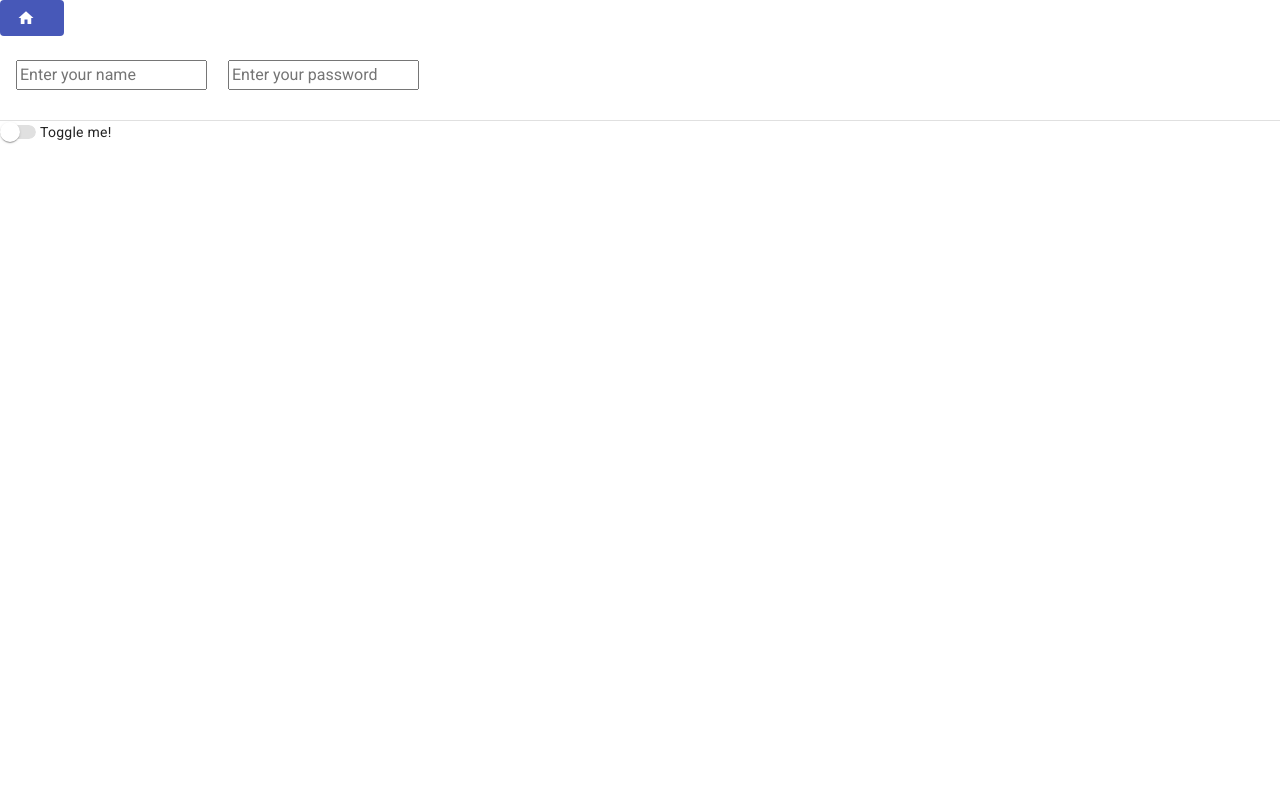
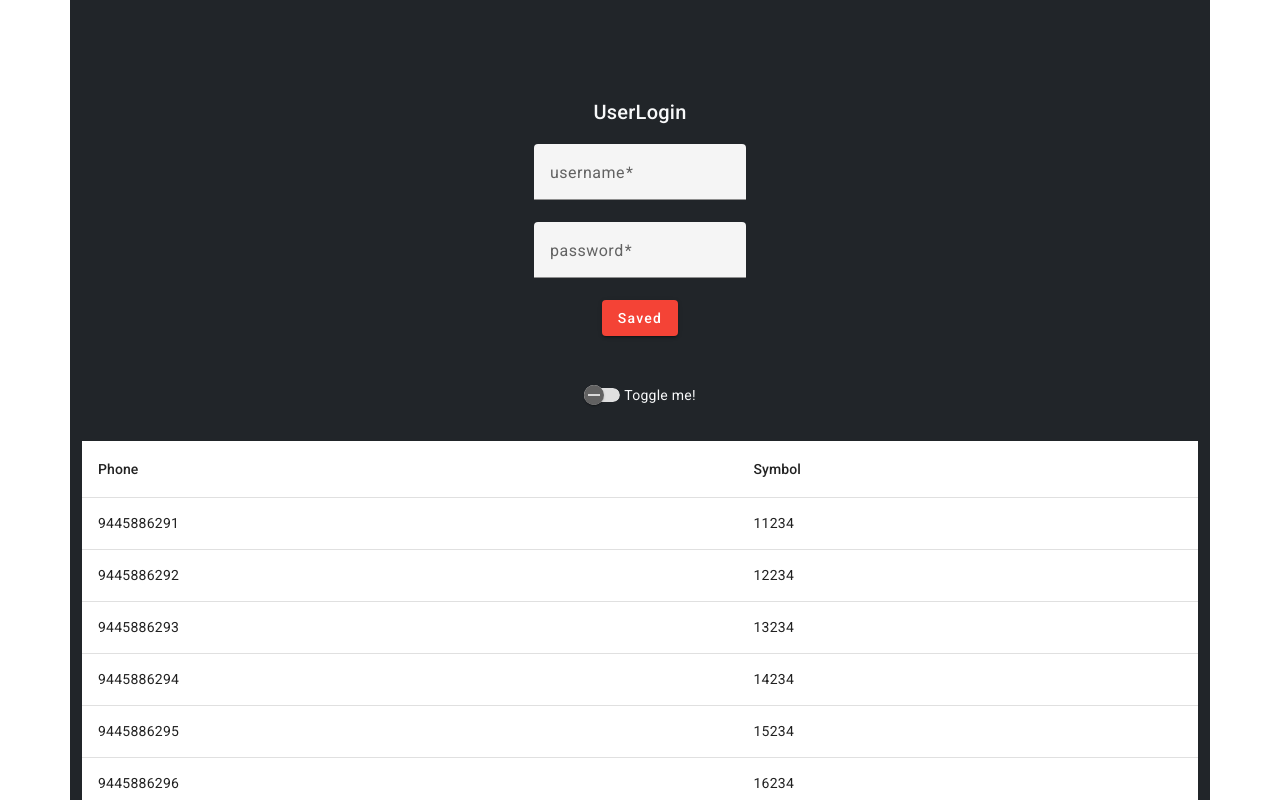
Before and after one commit to ParthipanSrinivasan/AngularProject, an Angular app: page /paginator in a window 1280 px wide. Before the commit this address led to /. Shown: the top 800 px of the page. Built offline with nearby package versions, Linux system fonts and the light colour scheme.

Commit message:
login page

```diff
--- a/src/app/app-routing.module.ts
+++ b/src/app/app-routing.module.ts
@@ -1,7 +1,10 @@
 import { NgModule } from '@angular/core';
 import { RouterModule, Routes } from '@angular/router';
+import { PaginatorComponent } from './paginator/paginator.component';
 
-const routes: Routes = [];
+const routes: Routes = [
+  {path:"paginator",component:PaginatorComponent }
+];
 
 @NgModule({
   imports: [RouterModule.forRoot(routes)],
--- a/src/app/app.component.html
+++ b/src/app/app.component.html
@@ -1,14 +1,40 @@
-<button mat-flat-button color="primary"><mat-icon>home</mat-icon></button>
-<form >
-  <mat-form-field>
-    <mat-label>Username</mat-label>
-    <input type="text" matInput placeholder="Enter your name">
-  </mat-form-field>
-  <mat-form-field>
-    <mat-label>Password</mat-label>
-    <input type="password" placeholder="Enter your password">
-  </mat-form-field>
-</form>
-<mat-divider>
-</mat-divider>
-<mat-slide-toggle>Toggle me!</mat-slide-toggle>
+<div class="container">
+  <div class="row">
+    <div class="col-12-lg bg-dark">
+      <div class="my-5">
+        <div class="text-center">
+          <div class="py-5" >
+            <h2 class="text-light">UserLogin</h2>
+           <form [formGroup]="phone" (ngSubmit)="onSubmit()">
+            <mat-form-field>
+              <mat-label>username</mat-label>
+               <input type="text" maxlength="10" matInput placeholder="Enter Phone Number" formControlName="phonenumber" name="Phonenumber">
+                </mat-form-field>
+                <br>
+                  <mat-form-field>
+                  <mat-label>password</mat-label>
+                    <input type="text" maxlength="5" matInput placeholder="OTP-Valid" formControlName="otpvalid" name="Otp" >
+                    </mat-form-field>
+                    <br>
+                    <button mat-raised-button color="warn" type="submit" *ngIf="showinput">Saved</button>
+                     <button mat-raised-button color="warn" type="button" *ngIf="showinput1" (click)="onOtp()">OTP-Valid</button>
+           </form>
+                    </div>
+                    <mat-slide-toggle ><div class="text-light">Toggle me!</div></mat-slide-toggle>
+                    <br>
+                  <br>
+              <div class="text-light">
+                <h4 *ngIf="val1">"valid"</h4>
+                <h4 *ngIf="val2">"invalid"</h4>
+                <h4 *ngIf="val3">"sucessfully"</h4>
+                <h4 *ngIf="val4">"invalidotp"</h4>
+                <h4>{{validcheck}}</h4>
+              </div>
+        </div>
+        <div class="text-light">
+          <router-outlet></router-outlet>
+        </div>
+      </div>
+    </div>
+  </div>
+</div>
--- a/src/app/app.component.ts
+++ b/src/app/app.component.ts
@@ -1,5 +1,7 @@
 import { Component } from '@angular/core';
-
+import { FormControl, FormGroup } from '@angular/forms';
+import { HeroService } from './hero.service';
+import { Validators } from '@angular/forms';
 @Component({
   selector: 'app-root',
   templateUrl: './app.component.html',
@@ -7,4 +9,63 @@ import { Component } from '@angular/core';
 })
 export class AppComponent {
   title = 'material';
+  phone=new FormGroup ({ phonenumber:new FormControl('',[Validators.required]),
+  otpvalid:new FormControl('',[Validators.required])
+  });
+
+   validcheck:any="";
+   showinput:boolean=true;
+   showinput1:boolean=false;
+   showinput2:boolean=true;
+   val1=false
+   val2=false
+   val3=false
+   val4=false
+   constructor(public value:HeroService){
+     this.value.elements;
+   }
+   onSubmit(){
+     console.log(this.phone.value.phonenumber);
+     this.value.phoneCheck(this.phone.value.phonenumber).subscribe(
+       (sucess)=>{
+        // const validator =this.phone.get('phonenumber')?.errors;
+     // console.log(validator);
+         this.showinput=false;
+         this.showinput1=true;
+         this.val1=true;
+       setTimeout(()=>{
+           this.val1=false;
+       },3000);
+       },
+       (failed:any)=>{
+         this.showinput=true;
+         this.showinput1=false;
+         this.val2=true;
+         setTimeout(()=>{
+           this.val2=false;
+       },3000);
+       },
+    );
+   }
+   onOtp(){
+    console.log(this.phone.value.otpvalid)
+     this.value.otpChecked(this.phone.value.otpvalid).subscribe(
+       (sucess)=>{
+         this.showinput=false;
+         this.showinput1=false;
+         this.val3=true
+         setTimeout(()=>{
+           this.val3=false;
+           this.validcheck=sucess;
+         },3000)
+       },
+       (failed)=>{
+         this.showinput=false;
+         this.showinput1=true;
+         this.val4=true
+         setTimeout(()=>{
+           this.val4=false;
+         },3000)
+       });
+   }
 }
--- a/src/app/app.module.ts
+++ b/src/app/app.module.ts
@@ -6,27 +6,33 @@ import { BrowserAnimationsModule } from '@angular/platform-browser/animations';
 import {MatIconModule} from '@angular/material/icon';
 import {MatButtonModule} from '@angular/material/button';
 import {MatInputModule} from '@angular/material/input';
-import {MatFormFieldModule} from '@angular/material/form-field';
-import {FormsModule} from '@angular/forms';
+import { MatFormFieldModule} from '@angular/material/form-field';
+import { ReactiveFormsModule} from '@angular/forms';
 import { MatSlideToggleModule } from '@angular/material/slide-toggle';
 import {MatDividerModule} from '@angular/material/divider';
-import {MatListModule} from '@angular/material/list';
-
+import { MatPaginatorModule} from '@angular/material/paginator';
+import { PaginatorComponent } from './paginator/paginator.component';
+import { RouterModule } from '@angular/router';
+import { MatTableModule } from '@angular/material/table';
 @NgModule({
   declarations: [
-    AppComponent
+    AppComponent,
+    PaginatorComponent
   ],
   imports: [
     BrowserModule,
     AppRoutingModule,
+    RouterModule,
     BrowserAnimationsModule,
     MatIconModule,
     MatButtonModule,
     MatInputModule,
     MatFormFieldModule,
-    FormsModule,
     MatSlideToggleModule,
-    MatDividerModule, MatListModule
+    MatDividerModule,
+    ReactiveFormsModule,
+    MatPaginatorModule,
+    MatTableModule,
   ],
   providers: [],
   bootstrap: [AppComponent]
--- /dev/null
+++ b/src/app/hero.service.ts
@@ -0,0 +1,82 @@
+import { Injectable } from '@angular/core';
+import { Observable } from 'rxjs';
+@Injectable({
+  providedIn: 'root'
+})
+export class HeroService {
+
+  elements:any=[
+    {"phone":9445886291,"otp":11234},
+    {"phone":9445886292,"otp":12234},
+    {"phone":9445886293,"otp":13234},
+    {"phone":9445886294,"otp":14234},
+    {"phone":9445886295,"otp":15234},
+    {"phone":9445886296,"otp":16234},
+    {"phone":9445886297,"otp":17234},
+    {"phone":9445886298,"otp":18234},
+    {"phone":9445886299,"otp":19234},
+    {"phone":9445886291,"otp":11234},
+    {"phone":9445886292,"otp":12234},
+    {"phone":9445886293,"otp":13234},
+    {"phone":9445886294,"otp":14234},
+    {"phone":9445886295,"otp":15234},
+    {"phone":9445886296,"otp":16234},
+    {"phone":9445886297,"otp":17234},
+    {"phone":9445886298,"otp":18234},
+    {"phone":9445886299,"otp":19234},
+    {"phone":9445886291,"otp":11234},
+    {"phone":9445886292,"otp":12234},
+    {"phone":9445886293,"otp":13234},
+    {"phone":9445886294,"otp":14234},
+    {"phone":9445886295,"otp":15234},
+    {"phone":9445886296,"otp":16234},
+    {"phone":9445886297,"otp":17234},
+    {"phone":9445886298,"otp":18234},
+    {"phone":9445886299,"otp":19234},
+    {"phone":9445886291,"otp":11234},
+    {"phone":9445886292,"otp":12234},
+    {"phone":9445886293,"otp":13234},
+    {"phone":9445886294,"otp":14234},
+    {"phone":9445886295,"otp":15234},
+    {"phone":9445886296,"otp":16234},
+    {"phone":9445886297,"otp":17234},
+    {"phone":9445886298,"otp":18234},
+  ];
+    paginator:any[]=[];
+      phoneCheck(value:any){
+        const obser=new Observable((val)=>{
+        setTimeout(() => {
+          let vari=this.elements.find((element:any) =>(element.phone==value));
+          //console.log(vari==undefined);
+          if(vari.phone==value){
+           val.next("Valid");
+          }
+          else if(vari==undefined){
+           val.error("invalid");
+          }
+        },3000);
+      });
+        return obser;
+      }
+      otpChecked(value:any){
+        const obser=new Observable((val)=>{
+          setTimeout(() => {
+            let vari=this.elements.find((element:any)=>(element.otp==value));
+            if(vari.otp==value){
+              val.next("API-Scuessfully called");
+            }
+            else if(vari==undefined){
+              val.error("invalid-OTP");
+            }
+          },3000);
+
+        });
+        return obser;
+      }
+      ngAfter(){
+        const obser=new Observable((val)=>{
+          val.next(this.elements)
+        })
+        return obser;
+      }
+}
--- /dev/null
+++ b/src/app/paginator/paginator.component.html
@@ -0,0 +1,19 @@
+<table mat-table [dataSource]="dataSource">
+    <ng-container matColumnDef="phone">
+        <th mat-header-cell *matHeaderCellDef> Phone </th>
+        <td mat-cell *matCellDef="let element"> {{element.phone}} </td>
+      </ng-container>
+      <ng-container matColumnDef="otp">
+        <th mat-header-cell *matHeaderCellDef> Symbol </th>
+        <td mat-cell *matCellDef="let element"> {{element.otp}} </td>
+      </ng-container>
+      <tr mat-header-row *matHeaderRowDef="displayedColumns"></tr>
+        <tr mat-row *matRowDef="let row; columns: displayedColumns;"></tr>
+</table>
+<mat-paginator #paginator
+[length]="length"
+[pageIndex]="pageIndex"
+[pageSize]="pageSize"
+[pageSizeOptions]="[5, 10, 25, 100]"
+(page)="getServerData($event)"
+></mat-paginator>
--- /dev/null
+++ b/src/app/paginator/paginator.component.ts
@@ -0,0 +1,32 @@
+import { Component } from '@angular/core';
+import { HeroService } from '../hero.service';
+import { MatTableDataSource } from '@angular/material/table';
+import { MatPaginator, PageEvent } from '@angular/material/paginator';
+
+@Component({
+  selector: 'app-paginator',
+  templateUrl: './paginator.component.html',
+  styleUrls: ['./paginator.component.css']
+})
+export class PaginatorComponent {
+  constructor(private user:HeroService){
+  this.user.elements;
+ }
+   length = 50;
+  pageSize = 10;
+  pageIndex = 0;
+  pageSizeOptions = [5, 10, 25];
+  displayedColumns: string[] = ['phone','otp'];
+  dataSource:any[] =this.user.elements;
+
+  getServerData(e:PageEvent){
+    console.log(e)
+    this.user.ngAfter().subscribe(element=>{
+      console.log();
+    });
+        this.pageIndex =e.pageIndex;
+        this.pageSize = e.pageSize;
+        this.length = e.length;
+
+  }
+}
```
Also changed, not shown: src/app/paginator/paginator.component.css (added), 2 other files (tests, documents, lock files or other folders).
